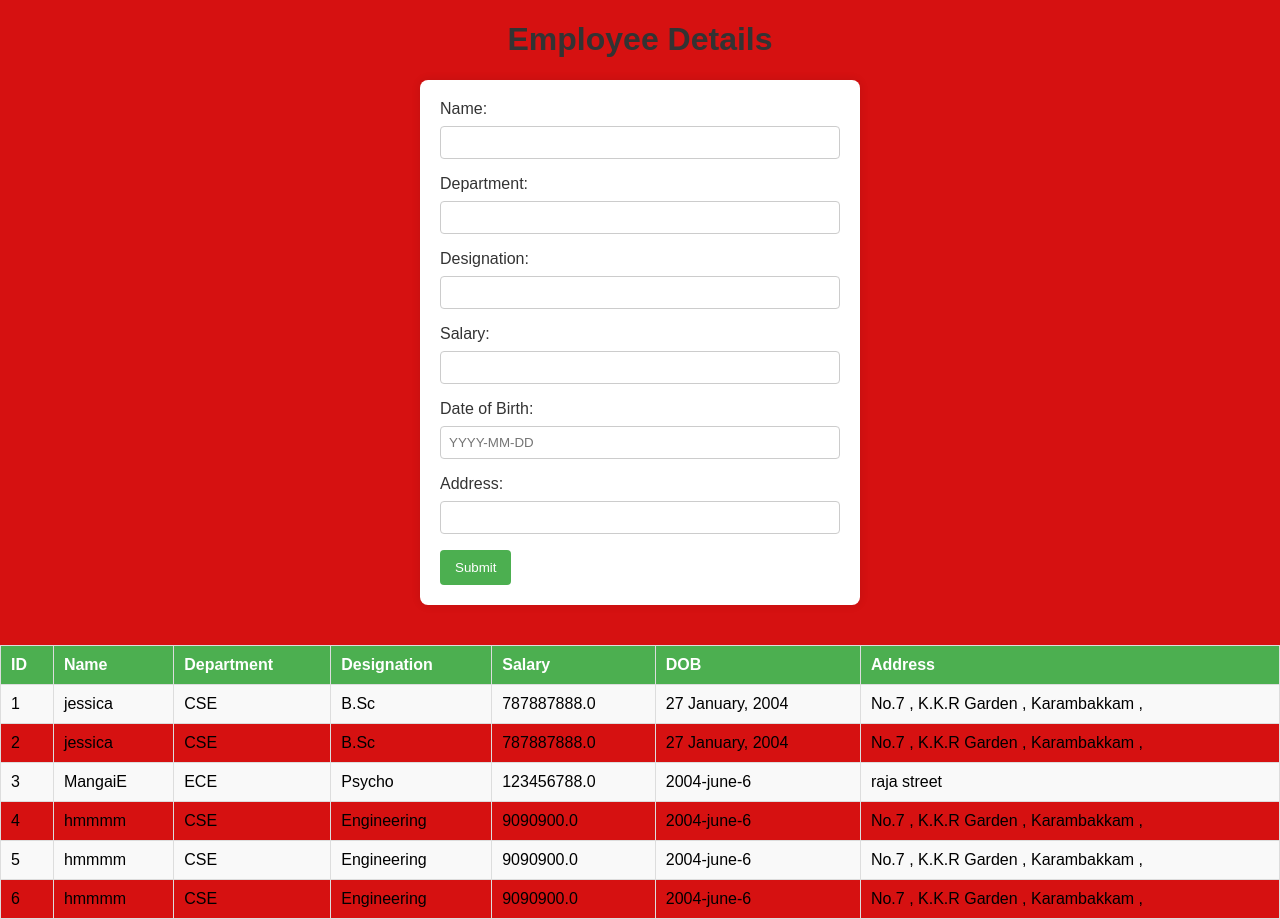
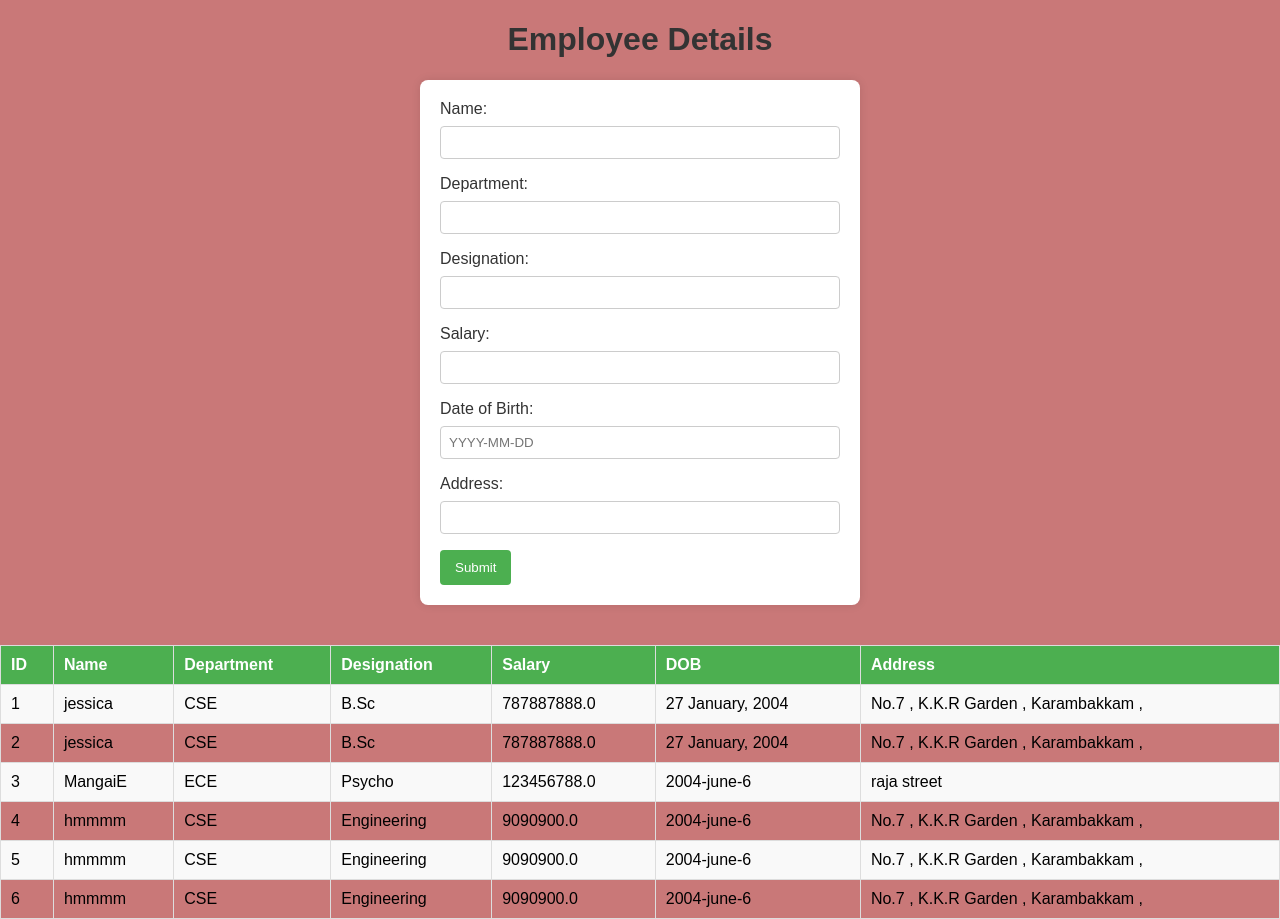
Before and after one commit to Arul-Jessica/Emp_DB, a Flask app: page / in a window 1280 px wide. Run offline with Flask 2, Linux system fonts and the light colour scheme; data comes from the database, SQL or seed files in the repository.

Commit message:
Updated Version

```diff
--- a/static/lala.css
+++ b/static/lala.css
@@ -1,8 +1,7 @@
-/* lala.css */
 
 body {
     font-family: 'Arial', sans-serif;
-    background-color: #d61111;
+    background-color: #c97878;
     margin: 0;
     padding: 0;
     display: flex;
```
